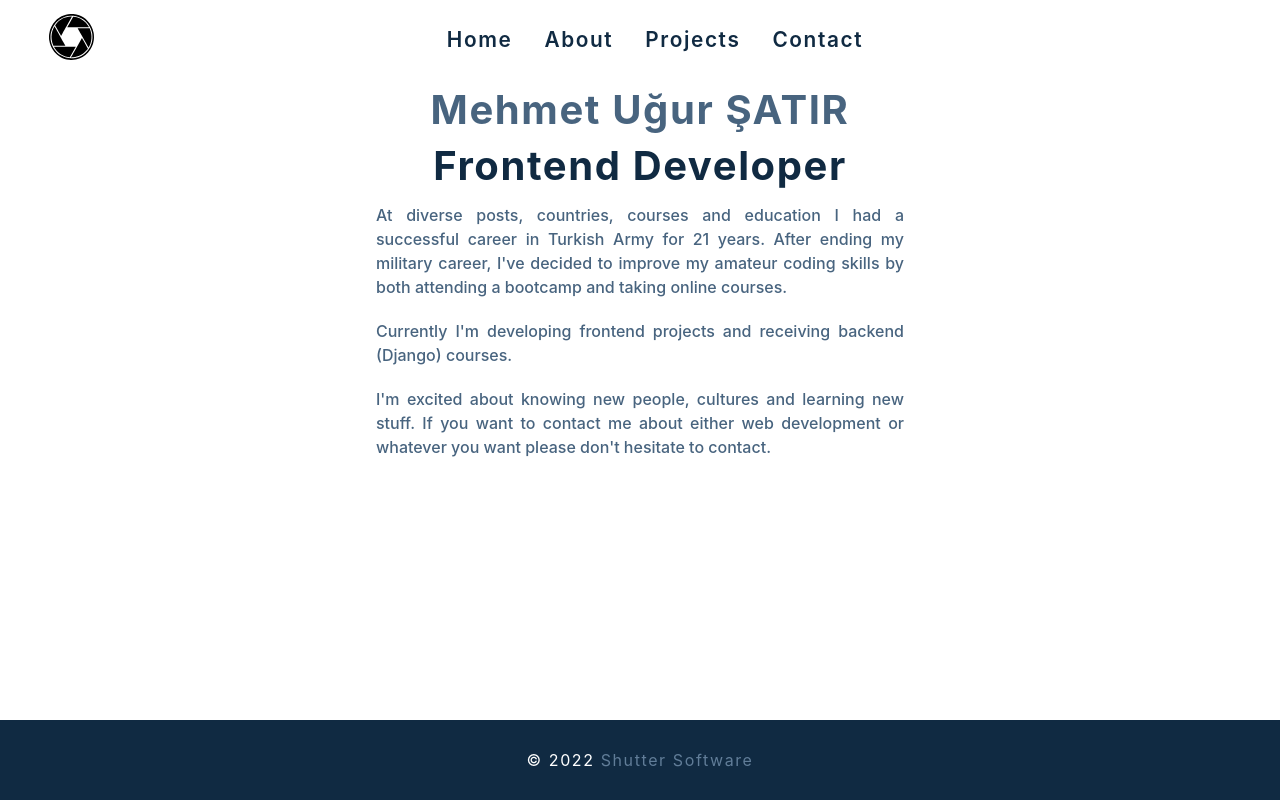
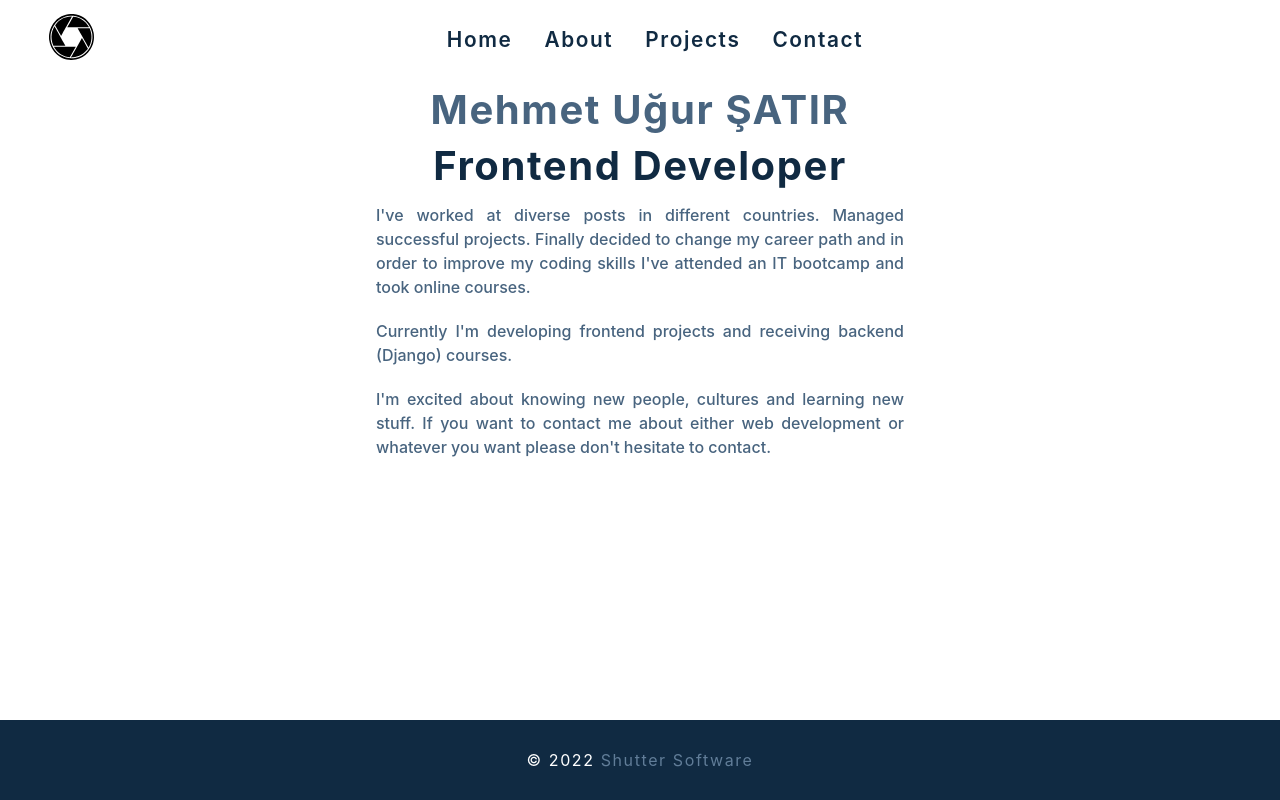
Before and after one commit to musatirgithub/portfolio-project, a React (Create React App) app: page / in a window 1280 px wide. Built offline with nearby package versions, Linux system fonts and the light colour scheme.

Commit message:
resume is taken out

```diff
--- a/src/pages/Contact.js
+++ b/src/pages/Contact.js
@@ -27,11 +27,11 @@ const Contact = () => {
               <MdMail color="var(--clr-grey-1)" className="link-icon" />
             </a>
           </li>
-          <li>
+          {/* <li>
             <a href="">
               <IoIosDocument color="var(--clr-grey-1)" className="link-icon" />
             </a>
-          </li>
+          </li> */}
         </ul>
       </div>
     </Wrapper>
--- a/src/pages/Home.js
+++ b/src/pages/Home.js
@@ -9,10 +9,10 @@ const Home = () => {
         <h2>Frontend Developer</h2>
         <div className="content">
           <p>
-            At diverse posts, countries, courses and education I had a
-            successful career in Turkish Army for 21 years. After ending my
-            military career, I've decided to improve my amateur coding skills by
-            both attending a bootcamp and taking online courses.
+            I've worked at diverse posts in different countries. Managed
+            successful projects. Finally decided to change my career path and in
+            order to improve my coding skills I've attended an IT bootcamp and
+            took online courses.
           </p>
           <p>
             Currently I'm developing frontend projects and receiving backend
```
